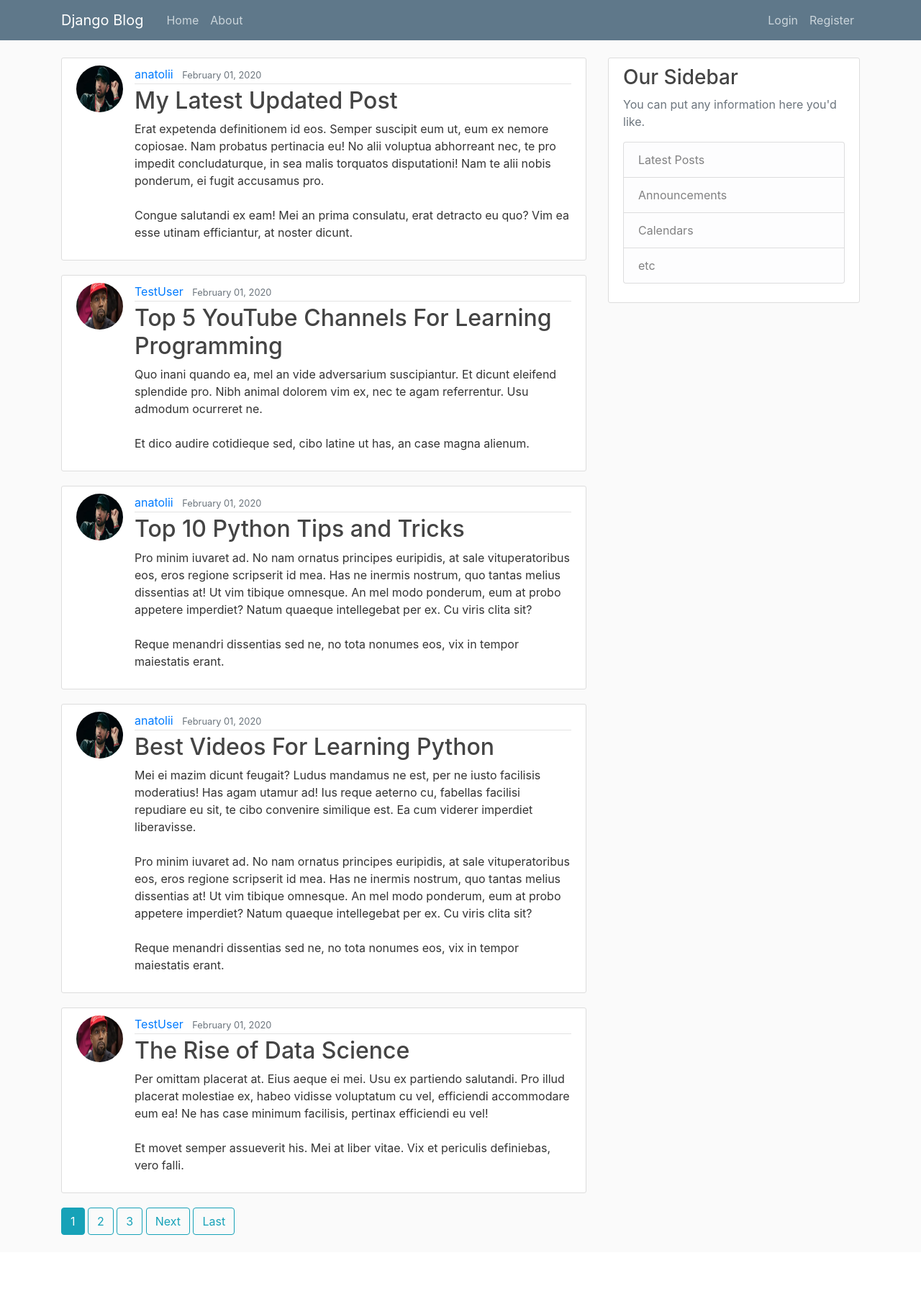
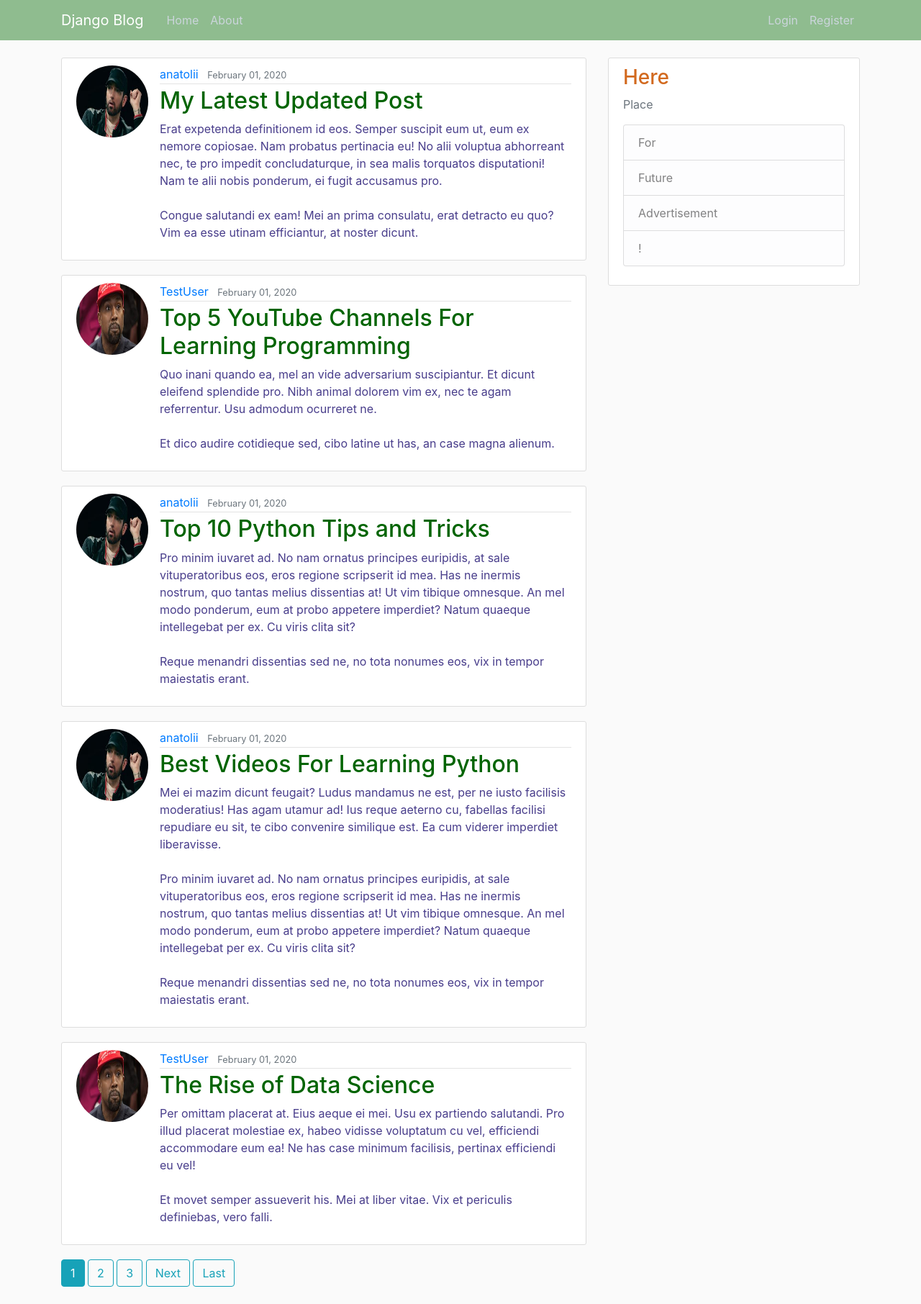
Before and after one commit to akrukovich/django, a Django app: page / in a window 1280 px wide. Shown: the whole page at 72% size. Before the commit the page ends 1716 px from the top, so only its background shows below. Run offline with Django 3.2, Linux system fonts and the light colour scheme; data comes from the database, SQL or seed files in the repository; both versions use the stored data as it was after the commit; some libraries are stand-ins or nearby versions.

Commit message:
css changes

```diff
--- a/blog/static/blog/main.css
+++ b/blog/static/blog/main.css
@@ -5,7 +5,7 @@ body {
 }
 
 h1, h2, h3, h4, h5, h6 {
-  color: #444444;
+  color: chocolate;
 }
 
 ul {
@@ -13,7 +13,7 @@ ul {
 }
 
 .bg-steel {
-  background-color: #5f788a;
+  background-color: darkseagreen;
 }
 
 .site-header .navbar-nav .nav-link {
@@ -37,21 +37,22 @@ ul {
 }
 
 .article-title {
-  color: #444444;
+  color: darkgreen;
 }
 
 a.article-title:hover {
-  color: #428bca;
+  color: cadetblue;
   text-decoration: none;
 }
 
 .article-content {
   white-space: pre-line;
+  color: darkslateblue;
 }
 
 .article-img {
-  height: 65px;
-  width: 65px;
+  height: 100px;
+  width: 100px;
   margin-right: 16px;
 }
 
@@ -62,7 +63,7 @@ a.article-title:hover {
 }
 
 .article-metadata a:hover {
-  color: #333;
+  color: cadetblue;
   text-decoration: none;
 }
 
--- a/blog/templates/blog/about.html
+++ b/blog/templates/blog/about.html
@@ -1,4 +1,4 @@
 {% extends 'blog/base.html' %}
 {% block content %}
-<h1>Blog about!</h1>
+<h1>Testing django project!</h1>
 {% endblock content %}>
--- a/blog/templates/blog/base.html
+++ b/blog/templates/blog/base.html
@@ -11,9 +11,9 @@
           integrity="sha384-Gn5384xqQ1aoWXA+058RXPxPg6fy4IWvTNh0E263XmFcJlSAwiGgFAW/dAiS6JXm" crossorigin="anonymous">
     <link rel="stylesheet" type="text/css" href="{% static 'blog/main.css' %}">
     {% if title %}
-        <title>Django blog - {{ title }}</title>
+        <title>Krukovych blog - {{ title }}</title>
     {% else %}
-        <title>Django blog </title>
+        <title>Krukovych blog</title>
     {% endif %}
 </head>
 <body>
@@ -59,13 +59,13 @@
         </div>
         <div class="col-md-4">
             <div class="content-section">
-                <h3>Our Sidebar</h3>
-                <p class='text-muted'>You can put any information here you'd like.
+                <h3>Here</h3>
+                <p class='text-muted'>Place
                 <ul class="list-group">
-                    <li class="list-group-item list-group-item-light">Latest Posts</li>
-                    <li class="list-group-item list-group-item-light">Announcements</li>
-                    <li class="list-group-item list-group-item-light">Calendars</li>
-                    <li class="list-group-item list-group-item-light">etc</li>
+                    <li class="list-group-item list-group-item-light">For</li>
+                    <li class="list-group-item list-group-item-light">Future</li>
+                    <li class="list-group-item list-group-item-light">Advertisement</li>
+                    <li class="list-group-item list-group-item-light">!</li>
                 </ul>
                 </p>
             </div>
--- a/blog/views.py
+++ b/blog/views.py
@@ -14,7 +14,8 @@ from django.views.generic import (
 
 def home(request):
     context = {
-        'posts': Post.objects.all()
+        'posts': Post.objects.all(),
+        'title': 'home'
     }
     return render(request, 'blog/home.html', context)
 
--- a/users/templates/users/register.html
+++ b/users/templates/users/register.html
@@ -5,7 +5,7 @@
         <form method="Post">
             {% csrf_token %}
             <fieldset class="form-group">
-                <legend class="border-bottom mb-4">Join Todat</legend>
+                <legend class="border-bottom mb-4">Join Today</legend>
                 {{ form | crispy }}
             </fieldset>
             <div class="form-group">
--- a/users/views.py
+++ b/users/views.py
@@ -15,7 +15,7 @@ def register(request):
             return redirect('login')
     else:
         form = UserRegisterForm()
-    return render(request, 'users/register.html', {'form': form})
+    return render(request, 'users/register.html', {'form': form,'title': 'register'})
 
 
 @login_required
```
Also changed, not shown: django_blog/settings.py (+7 -7 lines), db.sqlite3.
